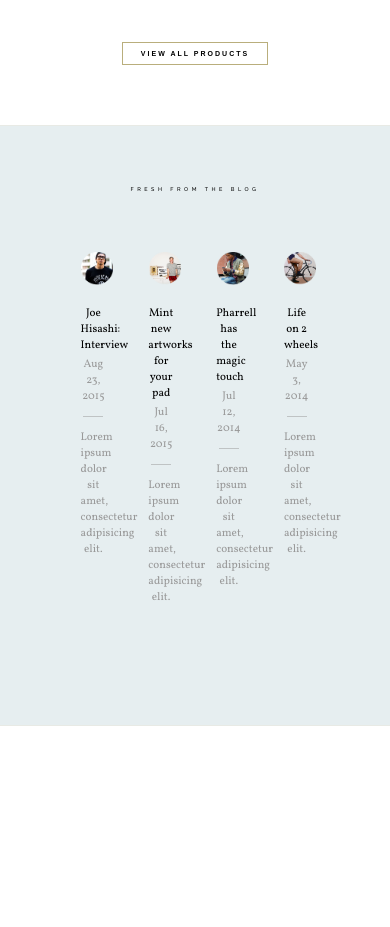
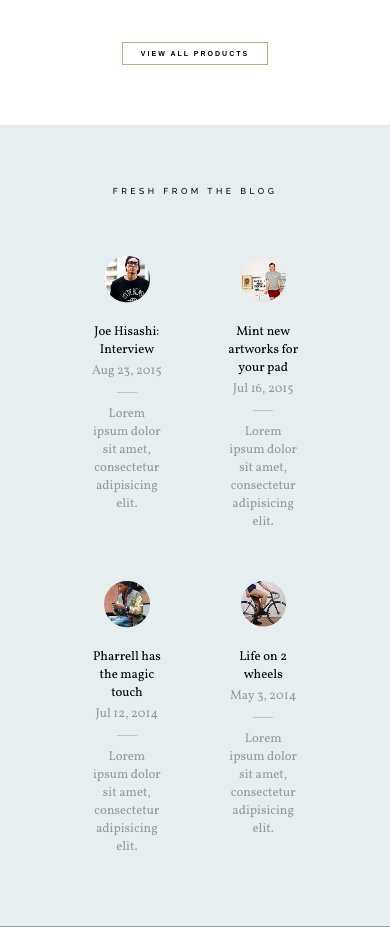
Before and after one commit to bevieboo/minimal, a website: page index.html in a window 390 px wide. Shown: the part 2585-3512 px from the top of the page. Before the commit the page ends 3311 px from the top, so only its background shows below. Drawn offline with Linux system fonts and the light colour scheme.

Commit message:
blog responsive 1000px

```diff
--- a/bundle/bundle.css
+++ b/bundle/bundle.css
@@ -1326,7 +1326,7 @@ img {
   border-bottom: 1px solid #E8EAE5;
   background-color: #E6EEF0;
   padding-top: 60px;
-  padding-bottom: 60px; }
+  border-bottom: 1px solid #999; }
 
 .module-blog-title {
   letter-spacing: 3.5px;
@@ -1420,7 +1420,7 @@ img {
     top: 20%; } }
 
 @media (max-width: 1000px) {
-  .module-title {
+  .module-title, .module-blog-title {
     font-size: 2.2vw; }
   .module-desc {
     font-size: 1.2vw; }
@@ -1455,7 +1455,17 @@ img {
     bottom: -50px;
     font-size: 12px; }
   .big-button {
-    font-size: 8px; } }
+    font-size: 8px; }
+  .blog-one, .blog-two, .blog-three, .blog-four {
+    width: 49%;
+    margin-bottom: 50px;
+    padding: 0 30px; }
+  .blog-one-image, .blog-two-image, .blog-three-image, .blog-four-image {
+    width: 12vw;
+    height: 12vw; }
+  .blog-wrap {
+    font-size: 0.8em;
+    margin-bottom: 20px; } }
 
 @media (max-width: 820px) {
   .header {
--- a/scss/modules/_index_blog.scss
+++ b/scss/modules/_index_blog.scss
@@ -5,7 +5,7 @@
   border-bottom: 1px solid $gray-nurse;
   background-color: $mystic;
   padding-top: 60px;
-  padding-bottom: 60px;
+  border-bottom: 1px solid #999;
 }
 
 .module-blog-title {
--- a/scss/modules/_index_media.scss
+++ b/scss/modules/_index_media.scss
@@ -45,7 +45,7 @@
 }
 
 @media (max-width: 1000px) {
-  .module-title {
+  .module-title, .module-blog-title {
     font-size: 2.2vw;
   }
   .module-desc {
@@ -95,7 +95,19 @@
   .big-button {
     font-size: 8px;
   }
-
+  %blog-dims {
+    width: 49%;
+    margin-bottom: 50px;
+    padding: 0 30px;
+  }
+  %blog-image-dims {
+    width: 12vw;
+    height: 12vw;
+  }
+  .blog-wrap {
+    font-size: 0.8em;
+    margin-bottom: 20px;
+  }
 }
 
 @media (max-width: 820px) {
```
